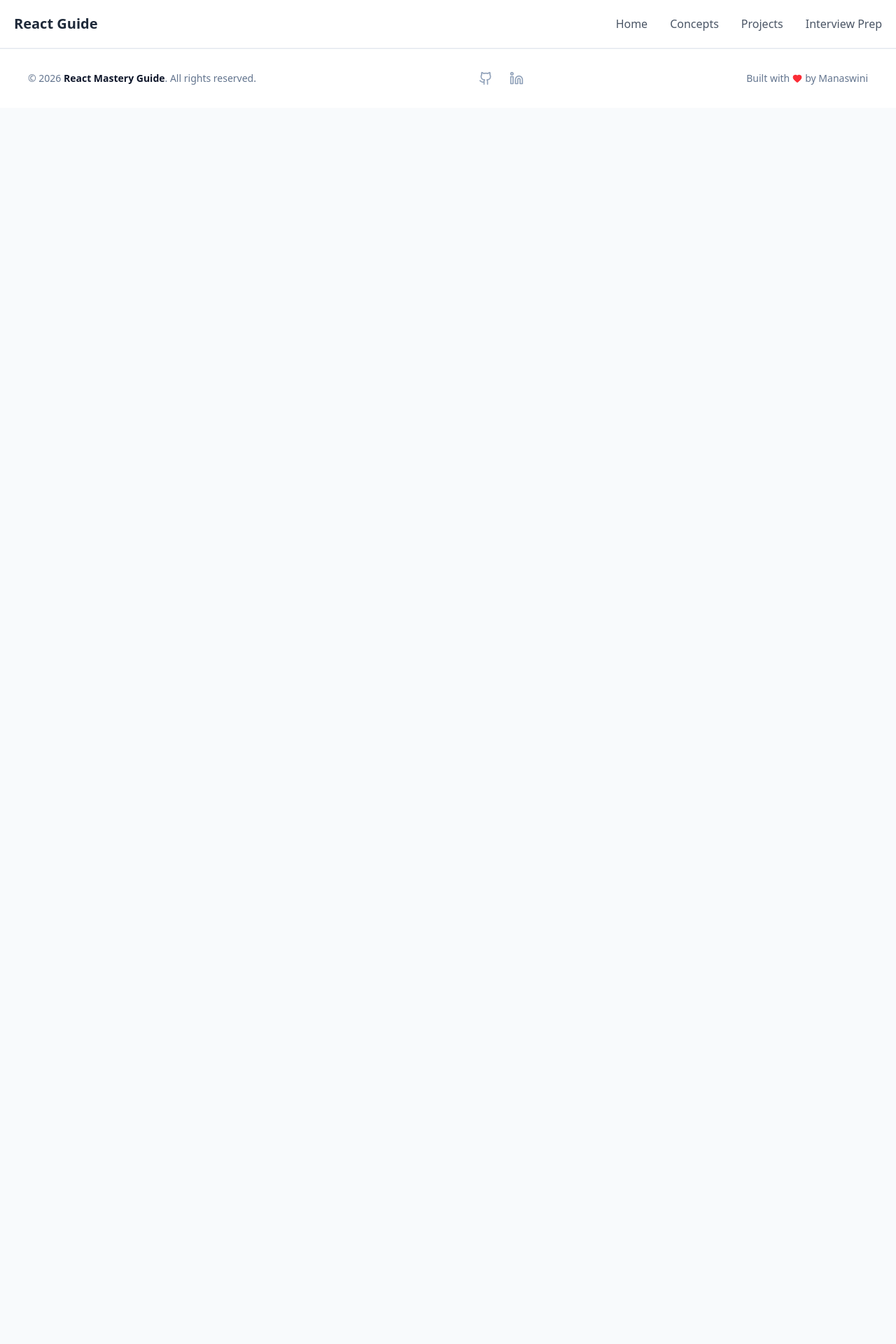
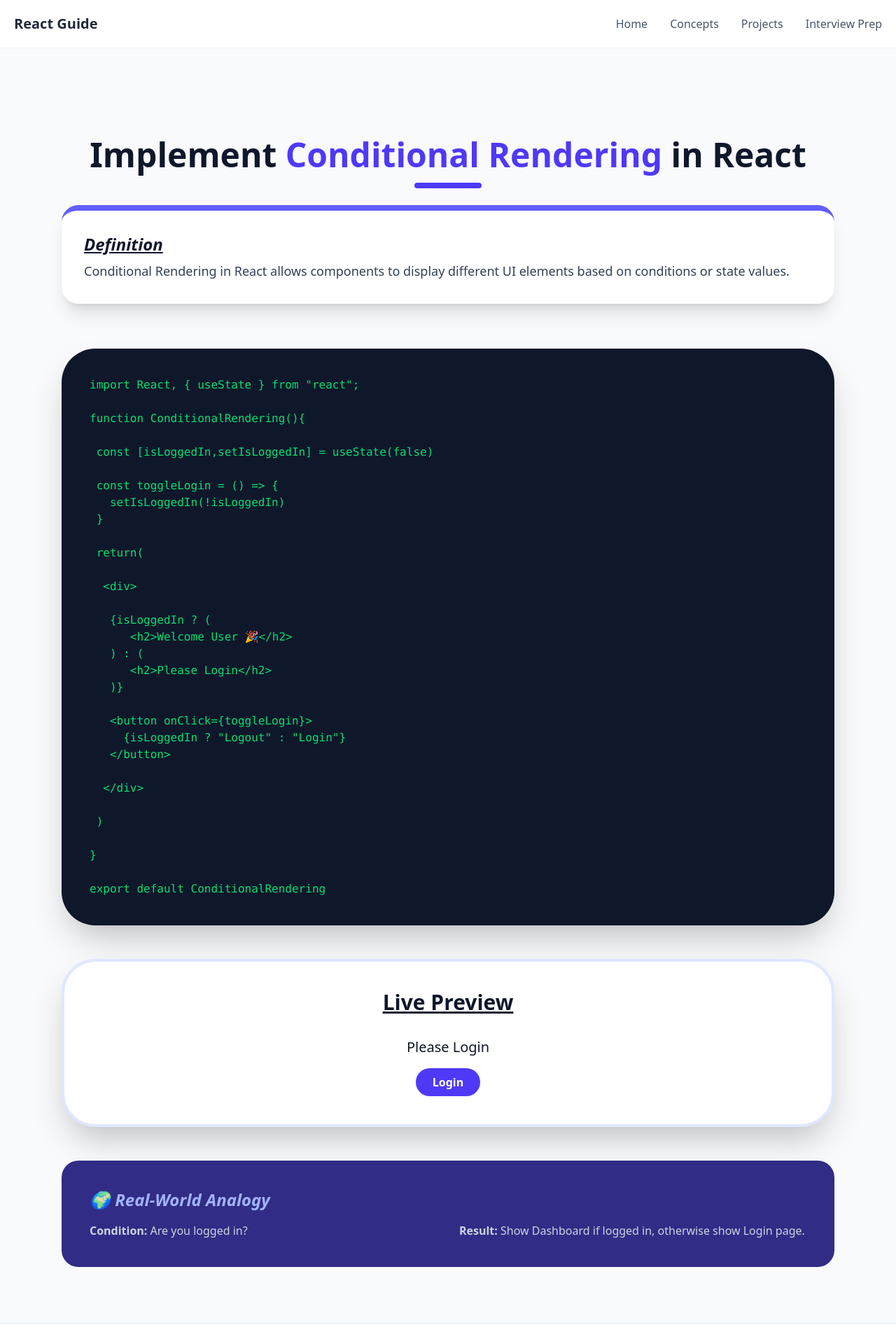
Before and after one commit to Monisasmal/React-Concept, a React (Vite) app: page /interview/basic/ConditionalRendering in a window 1280 px wide. Shown: the top 1920 px of the page at 70% size. Before the commit the page ends 800 px from the top, so only its background shows below. Built offline with nearby package versions, Linux system fonts and the light colour scheme.

Commit message:
update concept

```diff
--- a/src/components/pages/InterviewPrep.jsx
+++ b/src/components/pages/InterviewPrep.jsx
@@ -1,56 +1,34 @@
 import { Link } from "react-router-dom";
 
 const InterviewPrep = () => {
-
-return(
-
+  return (
     <div className="max-w-6xl mx-auto pt-32 pb-20 px-6">
-
       <h1 className="text-4xl font-bold text-center mb-16">
         React Interview Preparation
       </h1>
 
       <div className="space-y-8">
-
         {/* BASIC SECTION */}
         <div className="bg-white p-8 rounded-2xl shadow">
+          <h2 className="text-2xl font-bold mb-4">Basic React Coding</h2>
 
-<h2 className="text-2xl font-bold mb-4">
-Basic React Coding
-</h2>
-
-<Link
-to="/interview/basic"
-className="text-indigo-600 font-semibold"
->
+          <Link to="/interview/basic" className="text-indigo-600 font-semibold">
             View Questions →
           </Link>
-
         </div>
 
         {/* UI SECTION */}
 
         <div className="bg-white p-8 rounded-2xl shadow">
+          <h2 className="text-2xl font-bold mb-4">React UI Components</h2>
 
-<h2 className="text-2xl font-bold mb-4">
-React UI Components
-</h2>
-
-<Link
-to="/interview/ui"
-className="text-indigo-600 font-semibold"
->
+          <Link to="/interview/ui" className="text-indigo-600 font-semibold">
             View Questions →
           </Link>
+        </div>
+      </div>
+    </div>
+  );
+};
 
-</div>
-
-</div>
-
-</div>
-
-)
-
-}
-
-export default InterviewPrep
+export default InterviewPrep;
--- /dev/null
+++ b/src/components/pages/interview/BasicComponent/ConditionalRendering.jsx
@@ -0,0 +1,135 @@
+import React, { useState } from "react";
+
+const ReactConditionalRenderingGuide = () => {
+
+  const [isLoggedIn,setIsLoggedIn] = useState(false)
+
+  const toggleLogin = () => {
+    setIsLoggedIn(!isLoggedIn)
+  }
+
+  return (
+
+    <div className="max-w-6xl mx-auto p-6 pt-32 pb-20 bg-slate-50 min-h-screen font-sans">
+
+      {/* --- 1. TITLE + DEFINITION --- */}
+      <div className="text-center mb-16">
+
+        <h1 className="text-5xl font-black text-slate-900 mb-4">
+          Implement <span className="text-indigo-600">Conditional Rendering</span> in React
+        </h1>
+
+        <div className="h-2 w-24 bg-indigo-600 mx-auto rounded-full mb-6"></div>
+
+        <div className="bg-white p-8 rounded-3xl shadow-xl border-t-8 border-indigo-500 text-left">
+
+          <h2 className="text-2xl font-bold underline italic mb-2">
+            Definition
+          </h2>
+
+          <p className="text-lg text-slate-700 leading-relaxed">
+            Conditional Rendering in React allows components to display
+            different UI elements based on conditions or state values.
+          </p>
+
+        </div>
+
+      </div>
+
+
+
+      {/* --- 4. CODING ANSWER --- */}
+      <div className="bg-slate-900 p-10 rounded-[3rem] text-green-400 mb-12 shadow-2xl overflow-x-auto">
+
+<pre>
+{`import React, { useState } from "react";
+
+function ConditionalRendering(){
+
+ const [isLoggedIn,setIsLoggedIn] = useState(false)
+
+ const toggleLogin = () => {
+   setIsLoggedIn(!isLoggedIn)
+ }
+
+ return(
+
+  <div>
+
+   {isLoggedIn ? (
+      <h2>Welcome User 🎉</h2>
+   ) : (
+      <h2>Please Login</h2>
+   )}
+
+   <button onClick={toggleLogin}>
+     {isLoggedIn ? "Logout" : "Login"}
+   </button>
+
+  </div>
+
+ )
+
+}
+
+export default ConditionalRendering`}
+</pre>
+
+      </div>
+
+
+      {/* --- 5. LIVE PREVIEW --- */}
+      <div className="bg-white p-10 rounded-[3rem] shadow-2xl border-4 border-indigo-100 mb-12">
+
+        <h2 className="text-3xl font-black text-center underline mb-8">
+          Live Preview
+        </h2>
+
+        <div className="text-center">
+
+          {isLoggedIn ? (
+            <h2 className="text-xl mb-4">Welcome User 🎉</h2>
+          ) : (
+            <h2 className="text-xl mb-4">Please Login</h2>
+          )}
+
+          <button
+            onClick={toggleLogin}
+            className="px-6 py-2 bg-indigo-600 text-white rounded-full font-bold"
+          >
+            {isLoggedIn ? "Logout" : "Login"}
+          </button>
+
+        </div>
+
+      </div>
+
+
+      {/* --- 6. REAL WORLD ANALOGY --- */}
+      <div className="bg-indigo-900 p-10 rounded-3xl text-white">
+
+        <h2 className="text-2xl font-black text-indigo-300 mb-4 italic">
+          🌍 Real-World Analogy
+        </h2>
+
+        <div className="grid md:grid-cols-2 gap-8 text-slate-300">
+
+          <p>
+            <strong>Condition:</strong> Are you logged in?
+          </p>
+
+          <p>
+            <strong>Result:</strong> Show Dashboard if logged in, otherwise show Login page.
+          </p>
+
+        </div>
+
+      </div>
+
+    </div>
+
+  );
+
+};
+
+export default ReactConditionalRenderingGuide;
--- a/src/components/pages/interview/BasicComponent/basic.jsx
+++ b/src/components/pages/interview/BasicComponent/basic.jsx
@@ -4,21 +4,9 @@ const BasicQuestions = () => {
 
 const questions = [
 
-{
- title:"Build Counter using useState",
- path:"/interview/basic/counter"
-},
-
-{
- title:"Todo List CRUD",
- path:"/interview/basic/TodoCURD"
-},
-
-{
- title:"Show / Hide Password",
- path:"/interview/basic/password-toggle"
-}
-
+{title:"Build Counter using useState", path:"/interview/basic/counter"},
+{title:"Todo List CRUD", path:"/interview/basic/TodoCURD"},
+{title:"Conditional Rendering", path:"/interview/basic/ConditionalRendering"},
 ]
 
 return(
```
Also changed, not shown: src/routes/InterviewRoutes.jsx (+5 -14 lines). Lines whose indentation alone changed are shown as unchanged.
